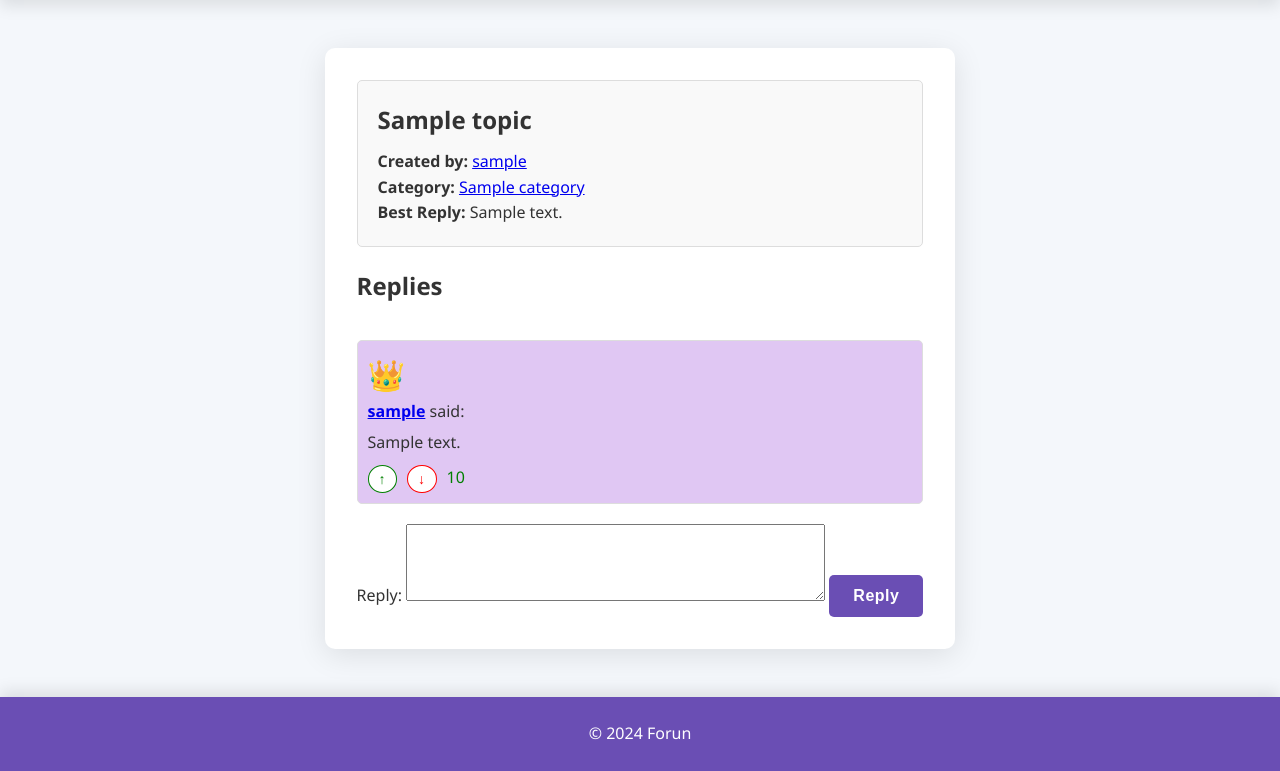
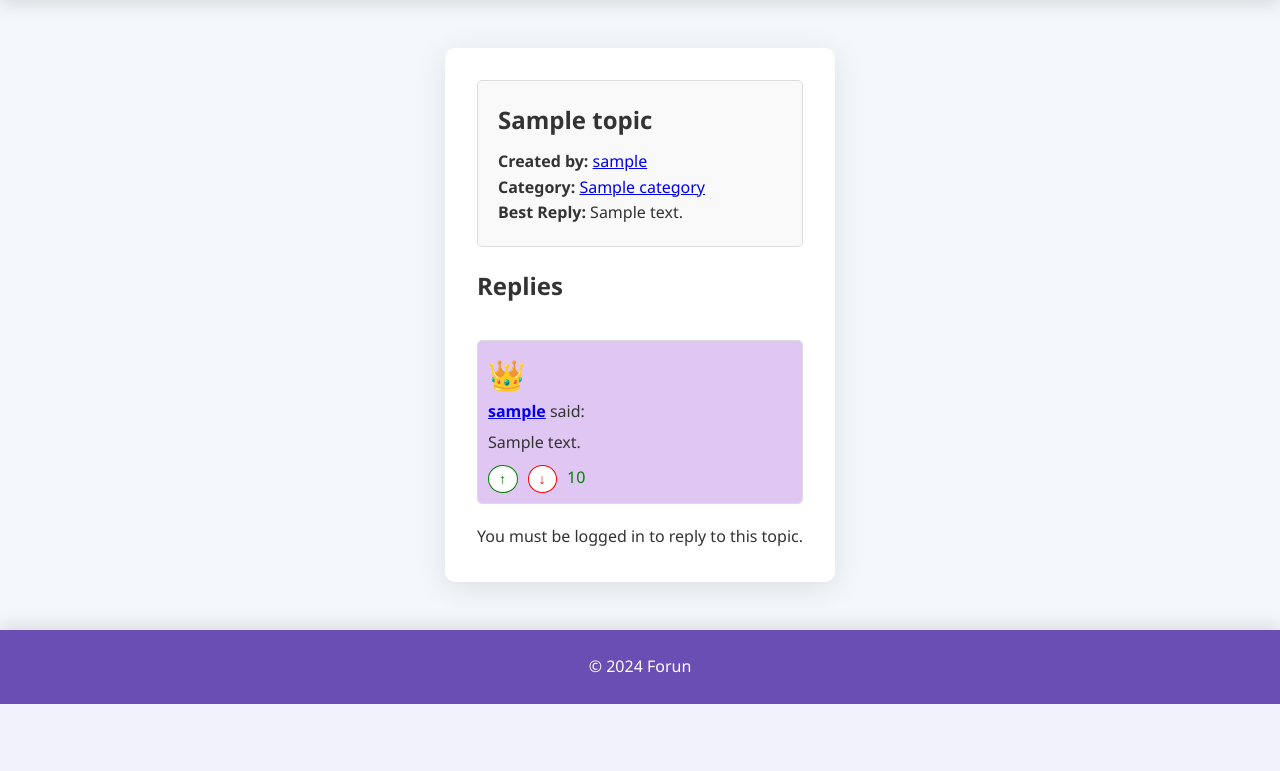
Before and after one commit to Web-Project-EHH/Web_Project_EHH, a Python web app: template templates/single-topic.html in a window 1280 px wide. Shown: the part 140-911 px from the top of the page. After the commit the page ends 844 px from the top, so only its background shows below. Run offline with Jinja, Linux system fonts and the light colour scheme; the template is opened without the code that fills it: most values are stand-ins (such as "Sample title", 1, 10 or a date in 2020).

Commit message:
.lock topic added.

```diff
--- a/templates/single-topic.html
+++ b/templates/single-topic.html
@@ -12,6 +12,9 @@
         {% if get_user(request) and get_user(request).is_admin %}
             <div class="topic-actions" style="margin-top: 15px;">
                 <button id="delete-topic" class="btn btn-danger" data-topic-id="{{ topic.topic_id }}" style="background-color: #d9534f; color: white; border: none; padding: 10px 15px; cursor: pointer; border-radius: 3px;">Delete Topic</button>
+                <button id="lock-topic" class="btn btn-warning" data-topic-id="{{ topic.topic_id }}" style="background-color: #f0ad4e; color: white; border: none; padding: 10px 15px; cursor: pointer; border-radius: 3px;">
+                    {% if topic.is_locked %}Unlock Topic{% else %}Lock Topic{% endif %}
+                </button>
             </div>
         {% endif %}
     </section>
@@ -92,6 +95,8 @@
         <p>No replies found.</p>
     {% endif %}
 
+    {% if not topic.is_locked and get_user(request) %}
+    <!-- Форма за създаване на отговор -->
     <div>
         <form method="POST" action="{{topic.topic_id}}/create">
             <input type="hidden" name="topic_id" value="{{ topic.topic_id }}">
@@ -100,6 +105,13 @@
             <button type="submit">Reply</button>
         </form>
     </div>
+    {% elif topic.is_locked %}
+    <!-- Съобщение, че темата е заключена -->
+    <p>This topic is locked and cannot accept new replies.</p>
+    {% else %}
+    <!-- Съобщение за потребители, които не са влезли в системата -->
+    <p>You must be logged in to reply to this topic.</p>
+    {% endif %}
     {% else %}
         <p>Topic not found.</p>
     {% endif %}
@@ -181,6 +193,35 @@ document.querySelectorAll('.set-best-reply').forEach(button => {
 </script>
 
 <script>
+document.getElementById('lock-topic')?.addEventListener('click', async function() {
+    const topicId = this.getAttribute('data-topic-id');
+    const currentStatus = '{{ topic.is_locked|tojson }}' === 'true';
+
+    console.log('Current status:', currentStatus);  // Добавете това за дебъгинг
+
+    if (confirm(`Are you sure you want to ${currentStatus ? 'unlock' : 'lock'} this topic?`)) {
+        try {
+            const response = await fetch(`/topics/${topicId}/locking`, {
+                method: 'PATCH',
+                headers: {
+                    'Content-Type': 'application/json',
+                },
+            });
+
+            if (!response.ok) {
+                const errorData = await response.json();
+                alert(errorData.detail || 'An error occurred');
+            } else {
+                location.reload();
+            }
+        } catch (error) {
+            console.error('Error:', error);
+        }
+    }
+});
+</script>
+
+<script>
     // Save scroll position before reload
     function saveScrollPosition() {
         sessionStorage.setItem('scrollPosition', window.scrollY);
```
